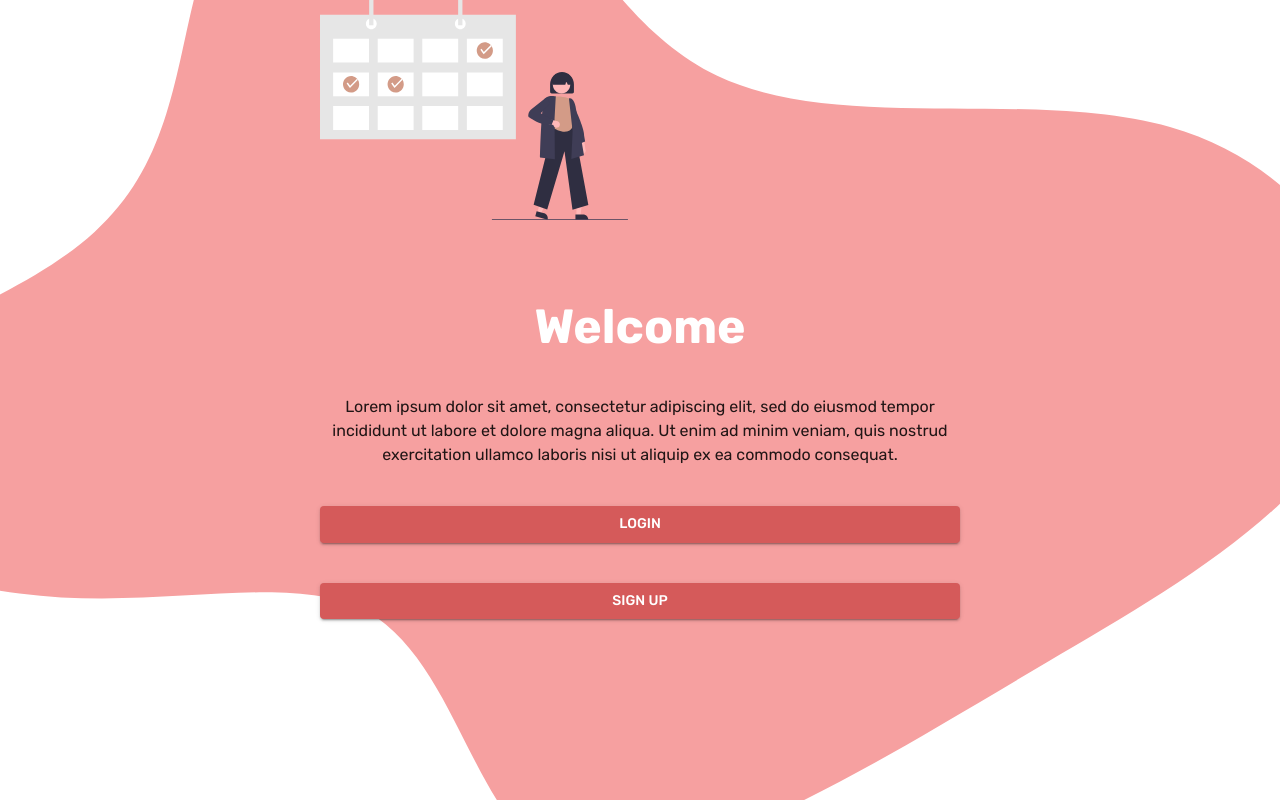
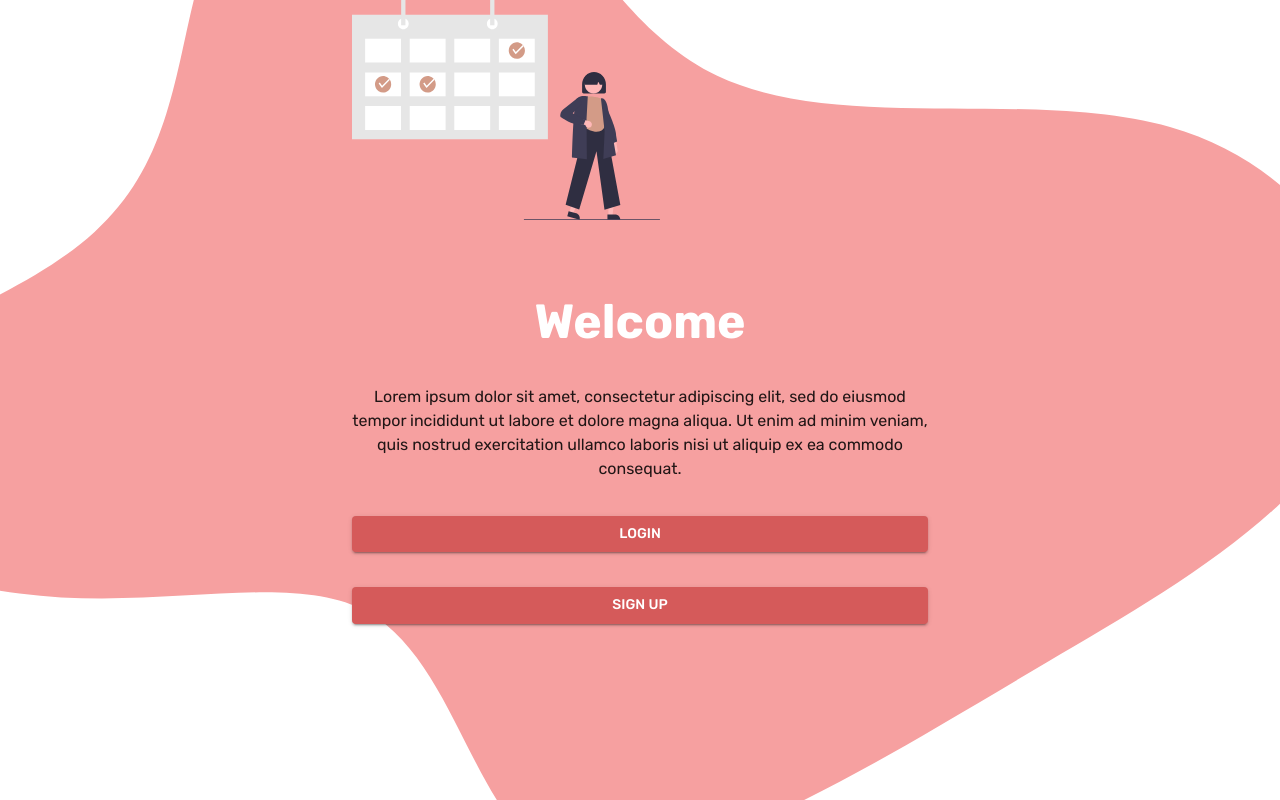
Before and after one commit to meetingbook/meetingbook, a React (Vite) app in the folder webapp/: page / in a window 1280 px wide. Built offline with nearby package versions, Linux system fonts and the light colour scheme.

Commit message:
feat(layout): added grid for welcome page.

```diff
--- a/webapp/src/pages/welcome/index.jsx
+++ b/webapp/src/pages/welcome/index.jsx
@@ -6,6 +6,7 @@ import GlobalStyles from '@mui/material/GlobalStyles';
 import blob from '../../assets/images/pinkblob_for_welcom.svg';
 import girl from '../../assets/images/undraw_Online_calendar.svg';
 import { Paragraph } from '../../ui/components/atoms/paragraph';
+import Grid from '@mui/material/Grid';
 
 const inputGlobalStyles = (
   <GlobalStyles
@@ -13,7 +14,7 @@ const inputGlobalStyles = (
       body: {
         background: `url(${blob}) no-repeat 50% 50%`,
         backgroundSize: '100%',
-        width: '50%',
+        width: '90%',
         margin: '0 auto',
       },
     }}
@@ -28,6 +29,8 @@ const WhiteTitle = styled(Title)(({ theme }) => ({
 export const Welcome = () => {
   return (
     <Box>
+      <Grid container sx={{ justifyContent: 'center' }}>
+        <Grid item xs={12} sm={10} md={8} lg={6} xl={6}>
           <img src={girl} />
           <Box
             sx={{
@@ -43,9 +46,9 @@ export const Welcome = () => {
             <WhiteTitle>Welcome</WhiteTitle>
             <Paragraph sx={{ textAlign: 'center' }}>
               Lorem ipsum dolor sit amet, consectetur adipiscing elit, sed do
-          eiusmod tempor incididunt ut labore et dolore magna aliqua. Ut enim ad
-          minim veniam, quis nostrud exercitation ullamco laboris nisi ut
-          aliquip ex ea commodo consequat.
+              eiusmod tempor incididunt ut labore et dolore magna aliqua. Ut
+              enim ad minim veniam, quis nostrud exercitation ullamco laboris
+              nisi ut aliquip ex ea commodo consequat.
             </Paragraph>
             <Box>
               <Button fullWidth={true} href="/login">
@@ -58,6 +61,8 @@ export const Welcome = () => {
               </Button>
             </Box>
           </Box>
+        </Grid>
+      </Grid>
     </Box>
   );
 };
```
Lines whose indentation alone changed are shown as unchanged.
